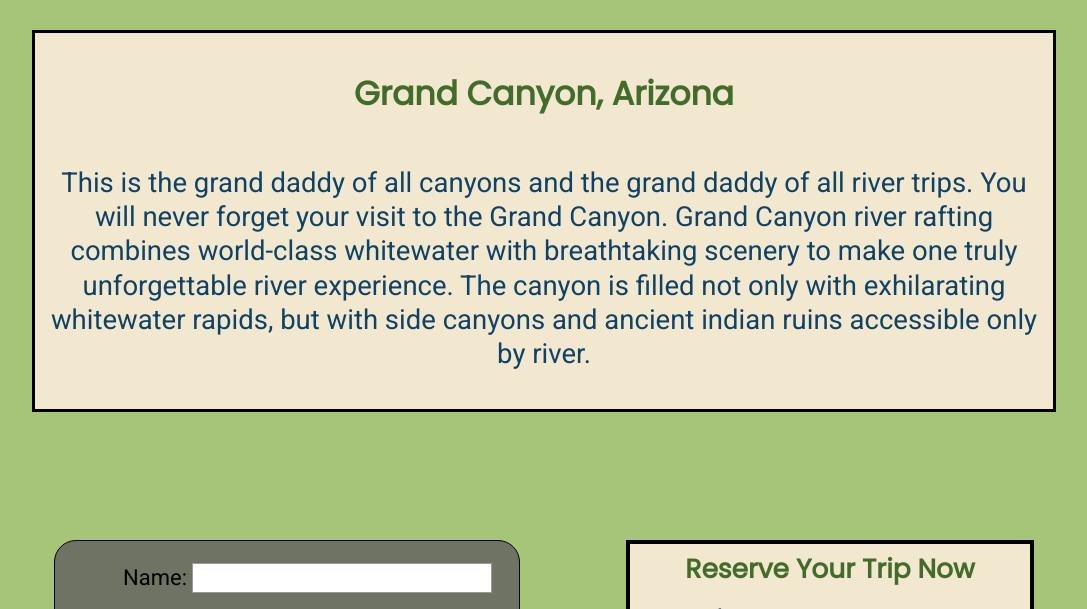
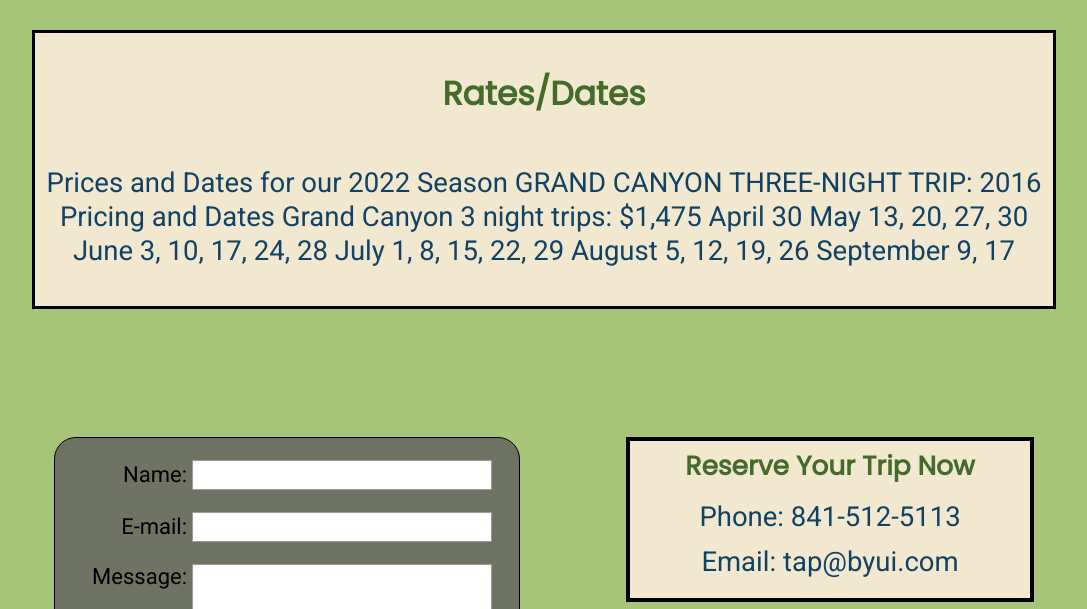
Before and after one commit to TimoteoTapia/wdd130, a plain HTML site: page wwr/contactus.html in a window 1280 px wide. Shown: the part 1337-1946 px from the top of the page, without its empty margins (96-1183 px from the left). Drawn offline with Linux system fonts and the light colour scheme.

```diff
--- a/wwr/contactus.html
+++ b/wwr/contactus.html
@@ -35,15 +35,12 @@
           <h3 class="name_guiders">Liha & Jessica</h3>
         </div>
         <div class="box_contact">
-          <h3>Grand Canyon, Arizona</h3>
+          <h3>Rates/Dates</h3>
           <p class="">
-            This is the grand daddy of all canyons and the grand daddy of all
-            river trips. You will never forget your visit to the Grand Canyon.
-            Grand Canyon river rafting combines world-class whitewater with
-            breathtaking scenery to make one truly unforgettable river
-            experience. The canyon is filled not only with exhilarating
-            whitewater rapids, but with side canyons and ancient indian ruins
-            accessible only by river.
+            Prices and Dates for our 2022 Season GRAND CANYON THREE-NIGHT TRIP:
+            2016 Pricing and Dates Grand Canyon 3 night trips: $1,475 April 30
+            May 13, 20, 27, 30 June 3, 10, 17, 24, 28 July 1, 8, 15, 22, 29
+            August 5, 12, 19, 26 September 9, 17
           </p>
         </div>
       </main>
```
Also changed, not shown: project/site-plan.html (+11 -16 lines), project/images/cares_wireframe.png (added), project/images/faq_wireframe.png (added), project/images/home_wireframe.PNG (added).
